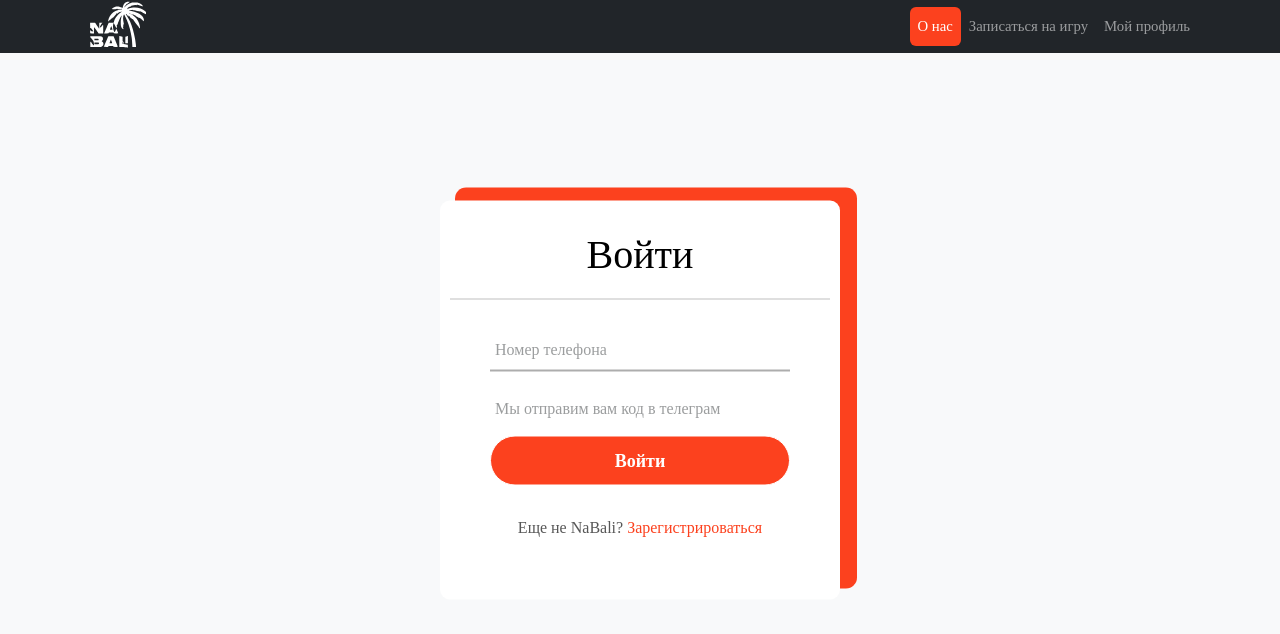
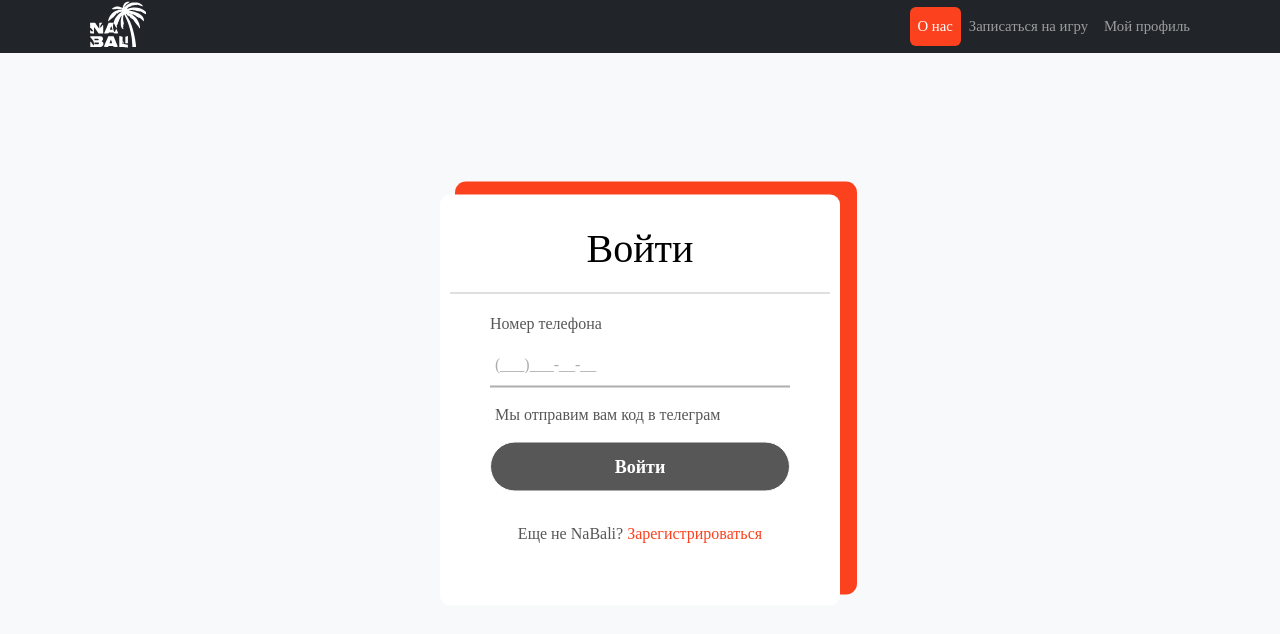
Before and after one commit to NikkAnna/games-club, a React app: page /login in a window 1280 px wide. Shown: the top 634 px of the page. Built offline with nearby package versions, Linux system fonts and the light colour scheme; no server answers.

Commit message:
fixed bug with scheduler filter and added input tel mask

```diff
--- a/package.json
+++ b/package.json
@@ -24,6 +24,8 @@
     "react": "^18.2.0",
     "react-bootstrap": "^2.10.4",
     "react-dom": "^18.2.0",
+    "react-hook-form": "^7.53.1",
+    "react-input-mask": "^2.0.4",
     "react-intersection-observer": "^9.4.3",
     "react-redux": "^9.1.2",
     "react-router-dom": "^6.26.0",
@@ -58,6 +60,7 @@
     "@types/node": "^20.10.5",
     "@types/react": "^18.2.45",
     "@types/react-dom": "^18.2.18",
+    "@types/react-input-mask": "^3.0.5",
     "@types/react-test-renderer": "^18.0.7",
     "@types/redux-mock-store": "^1.0.6",
     "@types/webpack-env": "^1.18.4",
--- a/src/app/slices/gamesSlice.tsx
+++ b/src/app/slices/gamesSlice.tsx
@@ -1,5 +1,6 @@
 import { PayloadAction, createAsyncThunk, createSlice } from '@reduxjs/toolkit';
 import { TConstructorIngredient, TIngredient, TOrder } from '@utils-types';
+import { date } from '../../shared/model/date-convert';
 
 import { TGame } from '../../shared/types/types';
 import { getGamesApi } from '../../shared/api/games-api';
@@ -65,19 +66,20 @@ const gamesSlice = createSlice({
         action.payload.type === 'Все игры'
       ) {
         state.selectedGames = state.games.filter(
-          (game) => game.start_time === action.payload.date
+          (game) => date(game.start_time).onlyDate === action.payload.date
         );
       } else if (
         action.payload.date !== 'Все даты' &&
         action.payload.type !== 'Все игры'
       ) {
         const selected = state.games.filter(
-          (game) => game.start_time === action.payload.date
+          (game) => date(game.start_time).onlyDate === action.payload.date
         );
         state.selectedGames = selected.filter(
           (game) => game.game_kind.name === action.payload.type
         );
       }
+      // console.log(state.selectedGames)
     }
 
     // getGamesTypes: (state) => {
--- a/src/entity/card-button/ui/card-button.tsx
+++ b/src/entity/card-button/ui/card-button.tsx
@@ -4,7 +4,7 @@ import classNames from 'classnames';
 
 export type TCardButtonProps = {
   children: ReactNode | string;
-  onClick: () => void;
+  onClick?: () => void;
   setDisabled?: boolean;
 };
 
--- a/src/entity/game-card/ui/game-card.tsx
+++ b/src/entity/game-card/ui/game-card.tsx
@@ -1,11 +1,10 @@
 import Button from 'react-bootstrap/Button';
 import Card from 'react-bootstrap/Card';
-import Col from 'react-bootstrap/Col';
 import Image from 'react-bootstrap/Image';
-import Row from 'react-bootstrap/Row';
 import { TGame } from '../../../shared/types/types';
 import { date } from '../../../shared/model/date-convert';
 import { CardPlayerAvatar } from '../../../entity/card-player-avatar/ui';
+import { size } from '../../../utils/types';
 
 type TGameCardProps = {
   game: TGame;
@@ -101,7 +100,7 @@ export const GameCard = ({ game }: TGameCardProps) => {
             />
           </div>
           <article>
-            <CardPlayerAvatar />
+            <CardPlayerAvatar size={size.SMALL} />
           </article>
           <Button variant='primary' onClick={handleClick}>
             Записаться
--- a/src/pages/login/login.module.css
+++ b/src/pages/login/login.module.css
@@ -10,72 +10,59 @@
     box-shadow: 16px -12px 0px 1px var(--accent-color);
 }
 
-.center .title {
+.title {
     text-align: center;
     padding: 0 0 20px 0;
     border-bottom: 1px solid silver;
 }
 
-.center .form {
+.form {
     padding: 0 40px;
     box-sizing: border-box;
 }
 
-.form .txt_field {
+.txt_field {
     position: relative;
-    border-bottom: 2px solid #adadad;
-    margin: 30px 0;
+    margin: 30px 0 20px;
 }
 
-.txt_field input {
+.input {
     width: 100%;
-    padding: 0 5px;
+    padding: 0 5px 5px;
     height: 40px;
     font-size: 16px;
     border: none;
     background: none;
     outline: none;
+    border-bottom: 2px solid #adadad;
+    transition: 0.3s ease;
+    cursor: text;
+    color: var(--grey);
 }
 
-.txt_field .label {
-    position: absolute;
-    top: 50%;
-    left: 5px;
-    color: var(--light-grey);
+.input::placeholder {
+    color: #adadad;
+}
+
+.input:focus,
+.input:hover {
+    border-bottom: 2px solid var(--accent-color);
+}
+
+.label {
+    color: var(--grey);
     transform: translateY(-50%);
     font-size: 16px;
     pointer-events: none;
     transition: 0.3s;
 }
 
-.txt_field span::before {
-    content: "";
-    position: absolute;
-    top: 40px;
-    left: 0;
-    width: 0%;
-    height: 2px;
-    background: var(--accent-color);
-    transition: 0.3s;
+.pass {
+    margin: -5px 0px 15px 5px;
+    color: var(--grey);
 }
 
-.txt_field input:focus ~ label,
-.txt_field input:valid ~ label {
-    top: -5px;
-    color: var(--accent-color);
-}
-
-.txt_field input:focus ~ span::before,
-.txt_field input:valid ~ span::before {
-    width: 100%;
-}
-
-.pass {
-    margin: -5px 0px 15px 5px;
-    color: var(--light-grey);
-}
-
-input[type="submit"] {
+.submit {
     width: 100%;
     height: 50px;
     border: 1px solid;
@@ -88,9 +75,14 @@ input[type="submit"] {
     cursor: pointer;
 }
 
-input[type="submit"]:hover {
+.submit:hover {
     border-color: var(--accent-color);
     transition: 0.5s;
+}
+
+.disabled {
+    pointer-events: none;
+    background: var(--grey);
 }
 
 .signup_link {
@@ -108,3 +100,9 @@ input[type="submit"]:hover {
 .signup_link a:hover {
     text-decoration: underline;
 }
+
+.error {
+    color: var(--accent-color);
+    font-size: 11px;
+    margin: 5px 0 0 0;
+}
--- a/src/pages/login/login.tsx
+++ b/src/pages/login/login.tsx
@@ -1,35 +1,81 @@
 import { useState } from 'react';
+import { useForm } from 'react-hook-form';
+import MaskedInput from 'react-input-mask';
+import classNames from 'classnames';
 
 import styles from './login.module.css';
+
+type FormData = {
+  phone: string;
+};
 
 export const LoginPage = () => {
   const [tel, setTel] = useState('');
 
-  //проверка, указать в каком формате должен быть телефон
-  //   const handleSubmit = (e: SyntheticEvent) => {
-  //     e.preventDefault();
+  const {
+    register,
+    handleSubmit,
+    formState: { errors }
+  } = useForm<FormData>();
 
-  //     if (!email || !password) {
-  //       setErrorText('Введите свои данные');
-  //       return;
-  //     }
-
-  //     dispatch(loginUserThunk({ email, password }));
-  //   };
+  const onSubmit = (formValue: FormData) => {
+    // dispatch(
+    //   postOrderThunk({
+    //     ...orderInfo,
+    //     CLIENTNAME: formValue.ClientName,
+    //     PHONE: formValue.Phone,
+    //     EMAIL: formValue.Email
+    //   })
+    // );
+    // if (!loader && postError === undefined) {
+    //   navigate('/success', { replace: true, state: { from: 'form' } });
+    // }
+  };
 
   return (
     <section className={styles.page}>
       <div className={styles.center}>
         <h1 className={styles.title}>Войти</h1>
-        <form className={styles.form}>
+        <form className={styles.form} onSubmit={handleSubmit(onSubmit)}>
           <div className={styles.txt_field}>
-            <input type='tel' required />
             <label className={styles.label}>Номер телефона</label>
-            <span />
+            <MaskedInput
+              mask='(999)999-99-99'
+              alwaysShowMask={false}
+              type='tel'
+              placeholder='(___)___-__-__'
+              value={tel}
+              {...register('phone', {
+                required: true,
+                pattern:
+                  /\s?[\(]{0,1}9[0-9]{2}[\)]{0,1}\s?\d{3}[-]{0,1}\d{2}[-]{0,1}\d{2}/,
+                onChange: (e) => {
+                  setTel(e.target.value);
+                  console.log(e.target.value);
+                },
+                value: tel
+              })}
+              aria-invalid={errors.phone ? 'true' : 'false'}
+              className={styles.input}
+            />
+            {errors.phone?.type === 'required' && (
+              <p role='alert' className={styles.error}>
+                Введите свой номер телефона
+              </p>
+            )}
+            {errors.phone?.type === 'pattern' && (
+              <p role='alert' className={styles.error}>
+                Введите номер телефона в формате (9XX)XXX-XX-XX
+              </p>
+            )}
           </div>
 
           <div className={styles.pass}>Мы отправим вам код в телеграм</div>
-          <input type='submit' value='Войти' />
+          <input
+            type='submit'
+            value='Войти'
+            className={classNames(styles.submit, !tel ? styles.disabled : '')}
+          />
         </form>
         <div className={styles.signup_link}>
           Еще не NaBali? <a href=''>Зарегистрироваться</a>
--- a/src/widgets/game-schedule/ui/game-schedule.tsx
+++ b/src/widgets/game-schedule/ui/game-schedule.tsx
@@ -51,12 +51,14 @@ export const GameSchedule = () => {
       return gameDate;
     });
 
+    const gamesUniqueData = Array.from(new Set(gamesOnlyData));
+
     const gamesInitialData = games.map((game) => {
       const gameDate = game.start_time;
-      return gameDate;
+      return date(gameDate).onlyDate;
     });
 
-    return { gamesOnlyData, gamesInitialData };
+    return { gamesOnlyData, gamesInitialData, gamesUniqueData };
   };
 
   const isGameToday = (): boolean => {
@@ -122,11 +124,11 @@ export const GameSchedule = () => {
     setTodayGamesActive(true);
     dispatch(
       getSelectedGames({
-        date: todayGames[0].start_time,
+        date: date(todayGames[0].start_time).onlyDate,
         type: typeRef.current
       })
     );
-    dateRef.current = todayGames[0].start_time;
+    dateRef.current = date(todayGames[0].start_time).onlyDate;
   };
 
   const handleChangeDateTabs = (
@@ -158,7 +160,7 @@ export const GameSchedule = () => {
           onClickTodayGames={handleClickTodayGames}
           todayGamesActive={todayGamesActive}
           value={tabActive}
-          dates={gameDates().gamesOnlyData}
+          dates={gameDates().gamesUniqueData}
           onChange={handleChangeDateTabs}
           disabled={!isGameToday()}
         />
```
Also changed, not shown: 1 other file (tests, documents, lock files or other folders).
